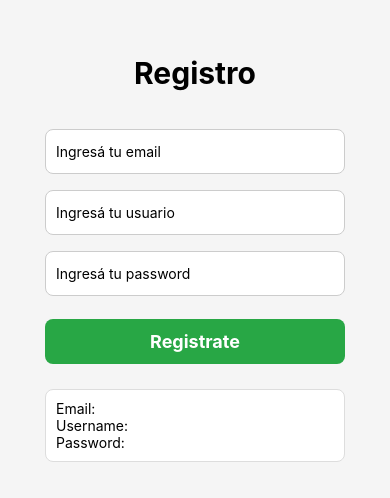
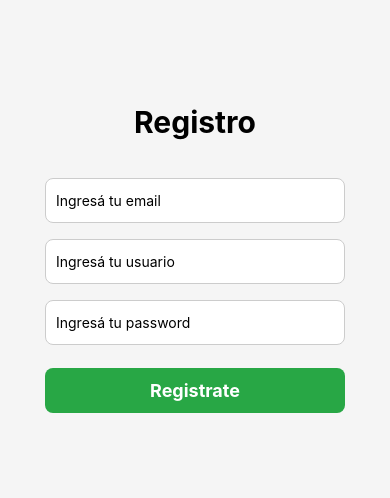
Before and after one commit to fmele-pixel/BMM-RN, a React Native app: screen /Register in a window 390 px wide. Shown: the part 164-662 px from the top of the page. Built offline with nearby package versions, Linux system fonts and the light colour scheme.

Commit message:
hatermine bien lo de register.

```diff
--- a/src/screen/register/register.js
+++ b/src/screen/register/register.js
@@ -1,6 +1,6 @@
 import React, { useState } from "react";
 import {View, Text, TextInput, Pressable, StyleSheet} from "react-native";
-import { auth } from "../../firebase/config";
+import { auth, db } from "../../firebase/config";
 import { useNavigation } from "@react-navigation/native";
 
 export default function Register() {
@@ -13,14 +13,25 @@ export default function Register() {
     const navigation = useNavigation();
 
     function onSubmit() {
+        if (email === "" || username === "" || password === "") {
+            setRegisterError("Completá todos los campos.");
+            return;
+        }
         auth.createUserWithEmailAndPassword(email, password)
+            .then(response => {
+                return db.collection("users").add({
+                    owner: response.user.email,
+                    name: username,
+                    createdAt: Date.now(),
+                });
+            })
             .then(() => {
                 setRegister(true);
                 setRegisterError("");
                 navigation.navigate("Login");
             })
-        .catch(() => {
-            setRegisterError("Fallo en el registro.");
+            .catch(error => {
+                setRegisterError(error.message);
             });
     }
 
@@ -78,13 +89,6 @@ export default function Register() {
                 </Text>
             )}
 
-
-            <View style={styles.infoBox}>
-                <Text>Email: {email}</Text>
-                <Text>Username: {username}</Text>
-                <Text>Password: {password}</Text>
-            </View>
-
         </View>
     );
 }
@@ -129,14 +133,4 @@ const styles = StyleSheet.create({
         fontSize: 18,
         fontWeight: "bold",
     },
-
-    infoBox: {
-        width: 300,
-        marginTop: 25,
-        padding: 10,
-        borderWidth: 1,
-        borderColor: "#ddd",
-        borderRadius: 8,
-        backgroundColor: "#fff",
-    },
 });
```
Lines whose indentation alone changed are shown as unchanged.
